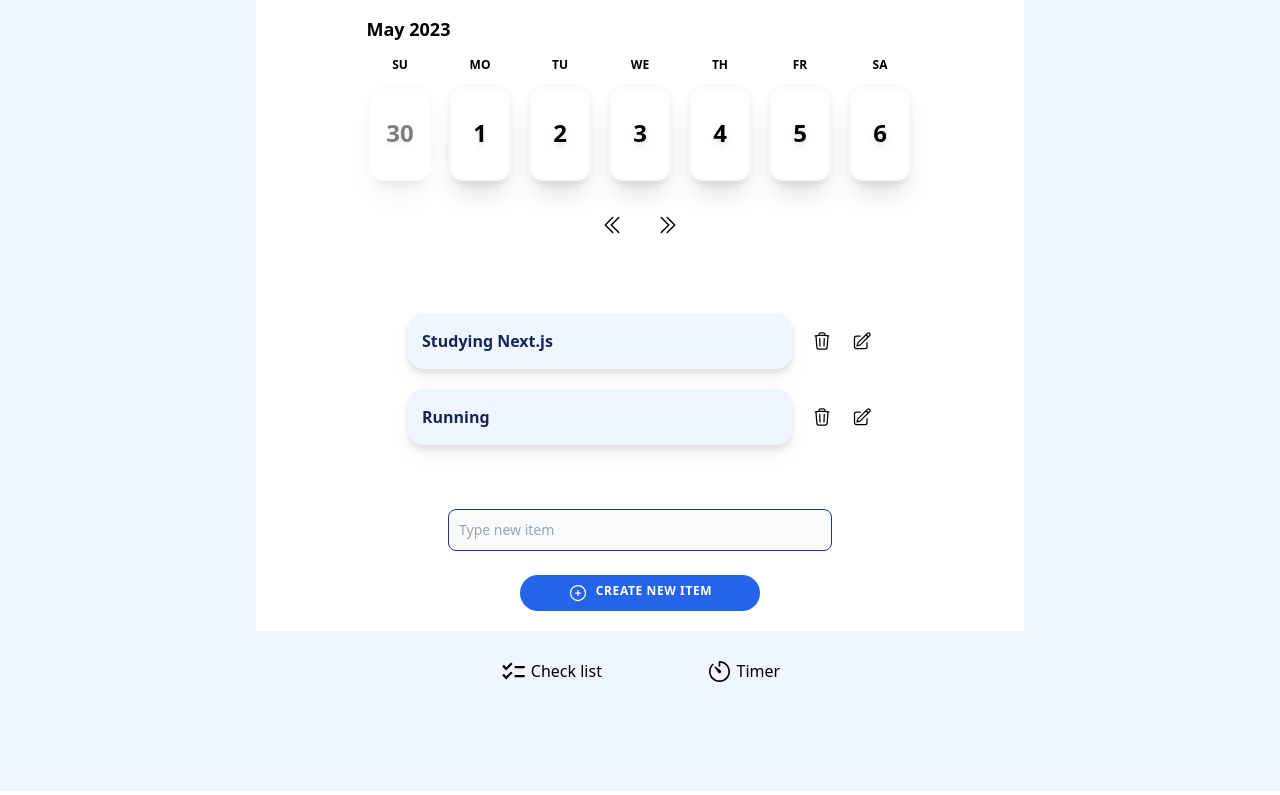
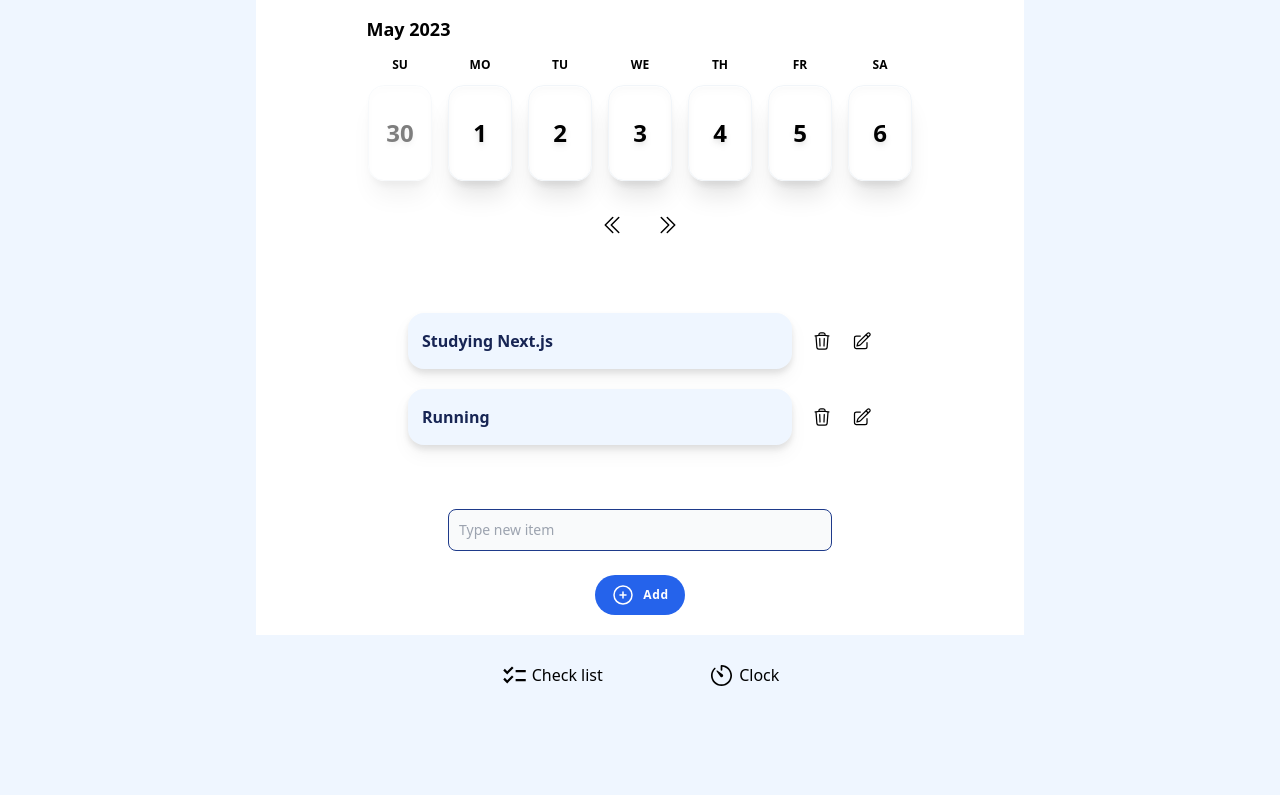
Before and after one commit to mikuweb/Feel_Your_Achievement, a Next.js app: page / in a window 1280 px wide. Shown: the part 318-1113 px from the top of the page. Built offline with nearby package versions, Linux system fonts and the light colour scheme.

Commit message:
change styling

```diff
--- a/components/Footer.tsx
+++ b/components/Footer.tsx
@@ -12,7 +12,7 @@ const Footer = () => {
 
   const handleTime = () => {
     console.log('Time');
-    router.push('/timer');
+    router.push('/clock');
   };
   return (
     <div className='flex items-center bg-blue-50 h-20 lg:mb-20 '>
@@ -30,7 +30,7 @@ const Footer = () => {
           className='relative rounded-full h-14 w-14 lg:h-auto lg:w-auto flex items-center justify-center gap-1 p-4 hover:bg-slate-500 hover:bg-opacity-10 cursor-pointer transition '
         >
           <IoIosTimer size={27} />
-          <p className='hidden lg:block'>Timer</p>
+          <p className='hidden lg:block'>Clock</p>
         </div>
       </div>
     </div>
--- /dev/null
+++ b/components/Timer.tsx
@@ -0,0 +1,7 @@
+import React from 'react';
+
+const Timer = () => {
+  return <div></div>;
+};
+
+export default Timer;
--- a/components/inputEditForm.tsx
+++ b/components/inputEditForm.tsx
@@ -40,7 +40,7 @@ const InputEditForm: FC<InputEditFormProps> = ({ item, editItem }) => {
           className='bg-gray-50 border border-blue-900 text-blue-950 text-sm rounded-lg focus:ring-blue-500 focus:border-blue-500 w-96 mx-10 p-2.5'
         />
 
-        <button className='h-10 w-12 bg-blue-600 text-white rounded-2xl uppercase text-xs font-bold curser-pointer tracking-wider'>
+        <button className='py-3 px-2 bg-blue-600 text-white rounded-2xl text-xs font-bold curser-pointer hover:opacity-60 tracking-wider'>
           <p>Edit</p>
         </button>
       </form>
--- a/components/inputForm.tsx
+++ b/components/inputForm.tsx
@@ -19,14 +19,14 @@ const InputForm: FC<InputFormProps> = ({ handleAddItem, item, setItem }) => {
           className='bg-gray-50 border border-blue-900 text-blue-950 text-sm rounded-lg focus:ring-blue-500 focus:border-blue-500 block w-96 mx-auto p-2.5 my-1 mb-3 lg:mb-6'
         />
 
-        <button className='mx-auto w-60 flex gap-2 item-center justify-center bg-blue-600 text-white rounded-full py-2 px-3 uppercase text-xs font-bold curser-pointer tracking-wider'>
+        <button className='mx-auto py-2 px-4  flex gap-2 items-center justify-center bg-blue-600 hover:opacity-60 text-white rounded-full text-xs font-bold curser-pointer tracking-wider'>
           <svg
             xmlns='http://www.w3.org/2000/svg'
             fill='none'
             viewBox='0 0 24 24'
             stroke-width='1.5'
             stroke='currentColor'
-            className='w-5 h-5'
+            className='w-6 h-6'
           >
             <path
               stroke-linecap='round'
@@ -34,7 +34,7 @@ const InputForm: FC<InputFormProps> = ({ handleAddItem, item, setItem }) => {
               d='M12 9v6m3-3H9m12 0a9 9 0 11-18 0 9 9 0 0118 0z'
             />
           </svg>
-          <p>Create new item</p>
+          <p>Add</p>
         </button>
       </form>
     </div>
```
